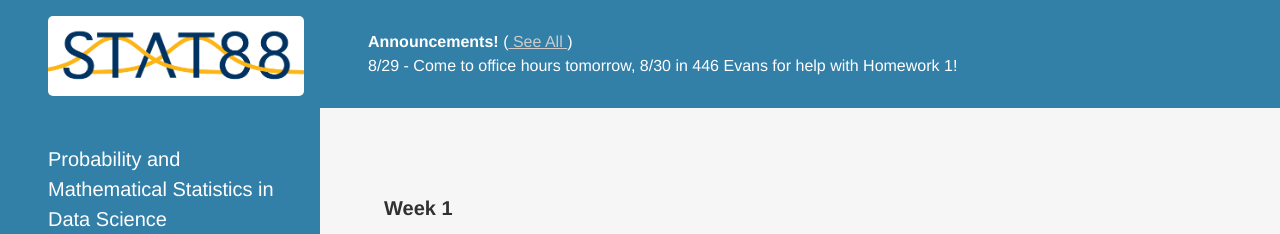
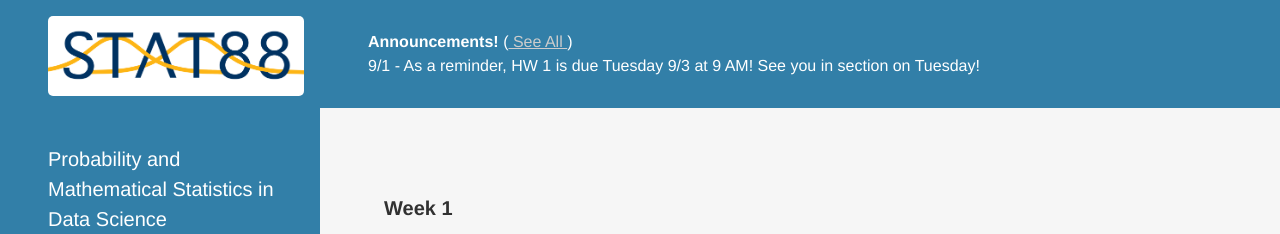
Before and after one commit to stat88/stat88.github.io, a Jekyll site: the page built from index.html, in a window 1280 px wide and 900 px high. Shown: the top 234 px of the window. Built offline with Jekyll 4.4.1, drawn with Linux system fonts in a browser that asks for light colours; some web fonts are replaced; the list of posts is cut into pages by our own code.

Commit message:
Updating announcement at top of page

```diff
--- a/_data/announcements.yml
+++ b/_data/announcements.yml
@@ -1,5 +1,6 @@
 # - 8/28 - Welcome to the first day of lectures! Remember to come to section tomorrow (Th 8/29) too!
-- 8/29 - Come to office hours tomorrow, 8/30 in 446 Evans for help with Homework 1!
+- 9/1 - As a reminder, HW 1 is due Tuesday 9/3 at 9 AM! See you in section on Tuesday!
+# - 8/29 - Come to office hours tomorrow, 8/30 in 446 Evans for help with Homework 1!
 # - 5/4 - Final exam study resources posted!  Please see Piazza for updated OH schedule.
 # - 4/30 - Homework 13 has been posted! Due Sun 5/5 at noon. No supplementary sections on Fri 5/3.
 # - 4/23 - Week 14 assignments have been posted!
```
